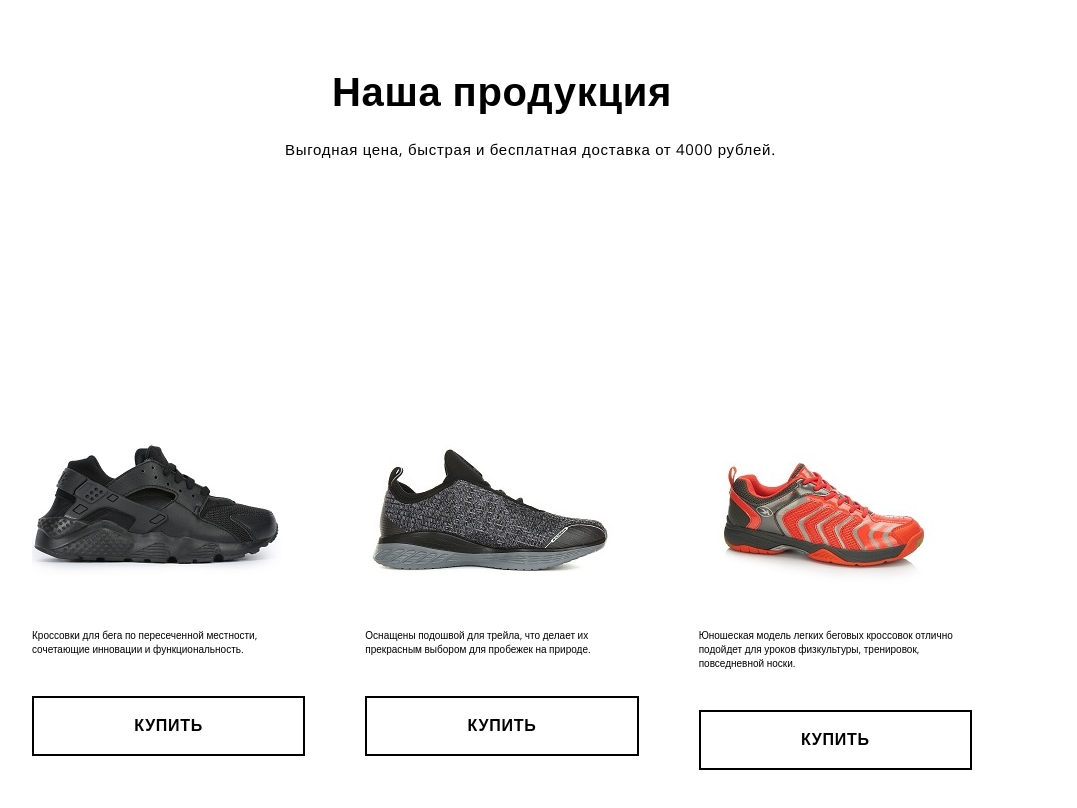
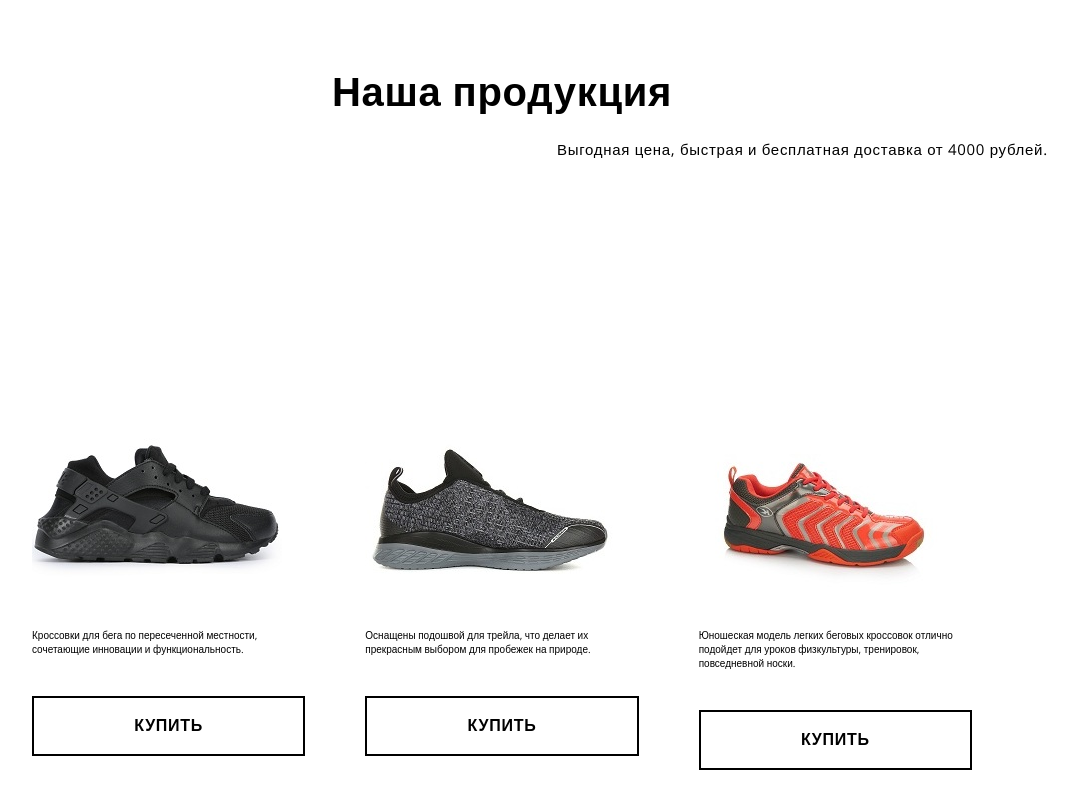
Before and after one commit to Brizlolol/Kronyas-official-site, a plain HTML site: page Финал, но не мстителей/index.html in a window 1280 px wide. Shown: the part 1660-2468 px from the top of the page, without its empty margins (138-1215 px from the left). Drawn offline with nearby package versions, Linux system fonts and the light colour scheme; files whose address does not match are found by name.

Commit message:
Add files via upload

```diff
--- a/Финал, но не мстителей/css/main.css
+++ b/Финал, но не мстителей/css/main.css
@@ -222,10 +222,10 @@ width: 100%;
   margin: 0 auto;
 }
 .about {
-    font-size: 1.5rem;
+font-size: 1.5rem;
 font-weight: 400;
 line-height: 1.5;
 max-width: 700px;
-margin: 0 0 0 423px;
+margin: 0 0 0 695px;
 letter-spacing: 0.7px;
 }
```
